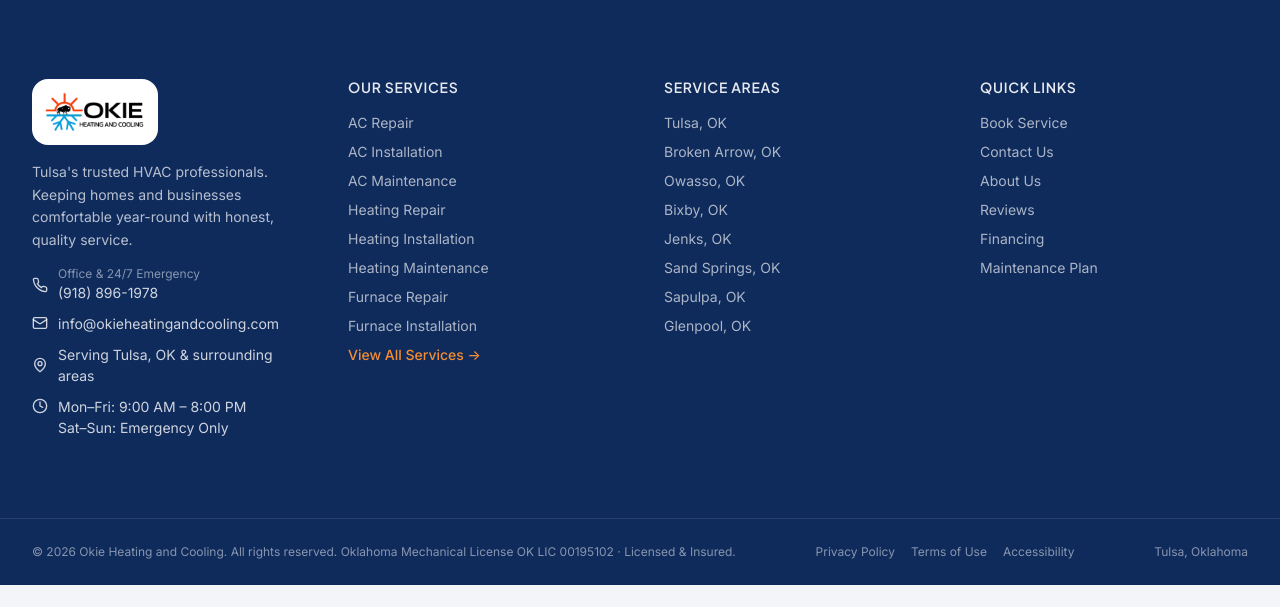
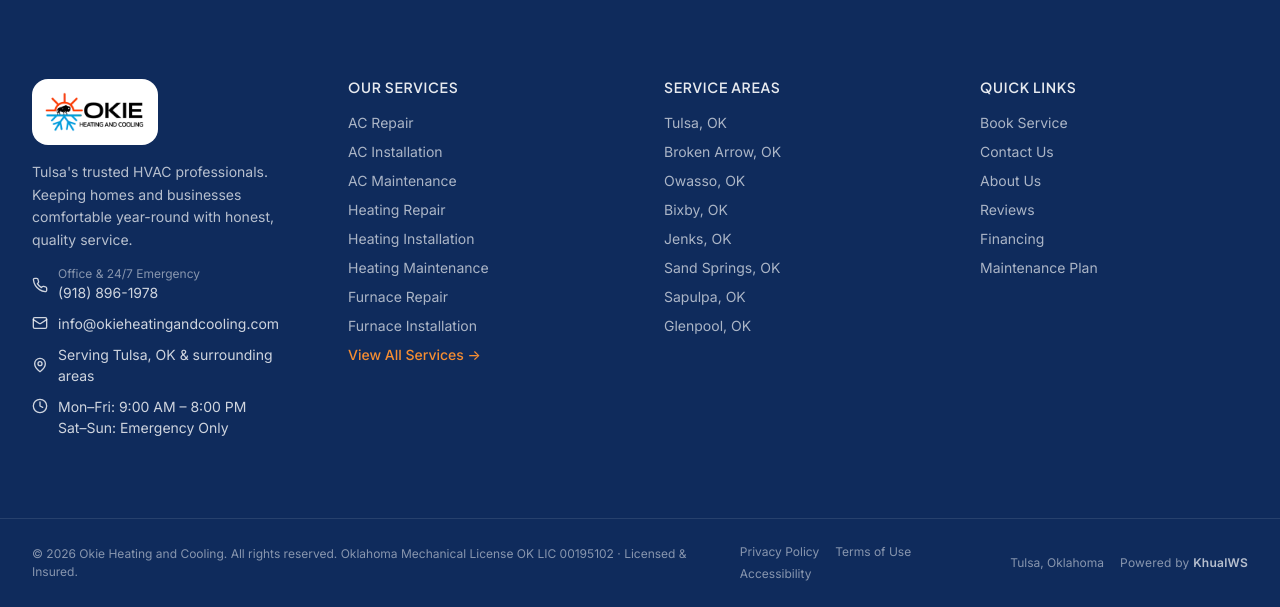
Before and after one commit to khualbawi/okie-heating-and-cooling-php, a PHP site: page /services in a window 1280 px wide. Shown: the part 4127-4734 px from the top of the page. Before the commit the page ends 4712 px from the top, so only its background shows below. Run offline with PHP 8.4, Linux system fonts and the light colour scheme; some libraries are stand-ins or nearby versions.

Commit message:
Footer: add "Powered by KhualWS" credit with UTM tracking
Links to khual.net with utm_source=okieheatingandcooling,
utm_medium=referral, utm_campaign=powered_by; opens in new tab
with rel="noopener".

Co-Authored-By: Claude Opus 5.5 <noreply@anthropic.com>

```diff
--- a/assets/css/styles.css
+++ b/assets/css/styles.css
@@ -566,11 +566,14 @@ a.contact-row:hover .muted { color: var(--fg); }
 .footer-bottom { border-top: 1px solid rgb(255 255 255 / .1); }
 .footer-bottom-inner { padding-top: 1.5rem; padding-bottom: 1.5rem; display: flex; flex-direction: column; align-items: center; gap: 1rem; font-size: .75rem; color: rgb(255 255 255 / .5); }
 @media (min-width: 640px) { .footer-bottom-inner { flex-direction: row; justify-content: space-between; } }
-.footer-bottom-meta { display: flex; gap: 1rem; }
+.footer-bottom-meta { display: flex; gap: 1rem; white-space: nowrap; }
 .footer-legal-links { display: flex; flex-wrap: wrap; justify-content: center; gap: .25rem 1rem; }
 .footer-legal-links a { color: rgb(255 255 255 / .5); }
 .footer-legal-links a:hover { color: #fff; text-decoration: underline; }
 @media (min-width: 640px) { .footer-legal-links { justify-content: flex-start; } }
+.footer-credit { margin: 0; letter-spacing: .02em; white-space: nowrap; }
+.footer-credit a { color: rgb(255 255 255 / .7); font-weight: 600; transition: color .15s; }
+.footer-credit a:hover, .footer-credit a:focus-visible { color: #fff; text-decoration: underline; text-underline-offset: 2px; }
 
 .form-privacy-note { font-size: .75rem; color: var(--muted-fg); text-align: center; margin: -.25rem 0 .5rem; }
 .form-privacy-note a { color: var(--muted-fg); text-decoration: underline; }
--- a/includes/layout/footer.php
+++ b/includes/layout/footer.php
@@ -83,6 +83,7 @@
         <a href="/accessibility">Accessibility</a>
       </nav>
       <div class="footer-bottom-meta tablet-up"><span>Tulsa, Oklahoma</span></div>
+      <p class="footer-credit">Powered by <a href="https://khual.net/?utm_source=okieheatingandcooling&amp;utm_medium=referral&amp;utm_campaign=powered_by" target="_blank" rel="noopener" aria-label="KhualWS (opens in a new tab)">KhualWS</a></p>
     </div>
   </div>
 </footer>
```
